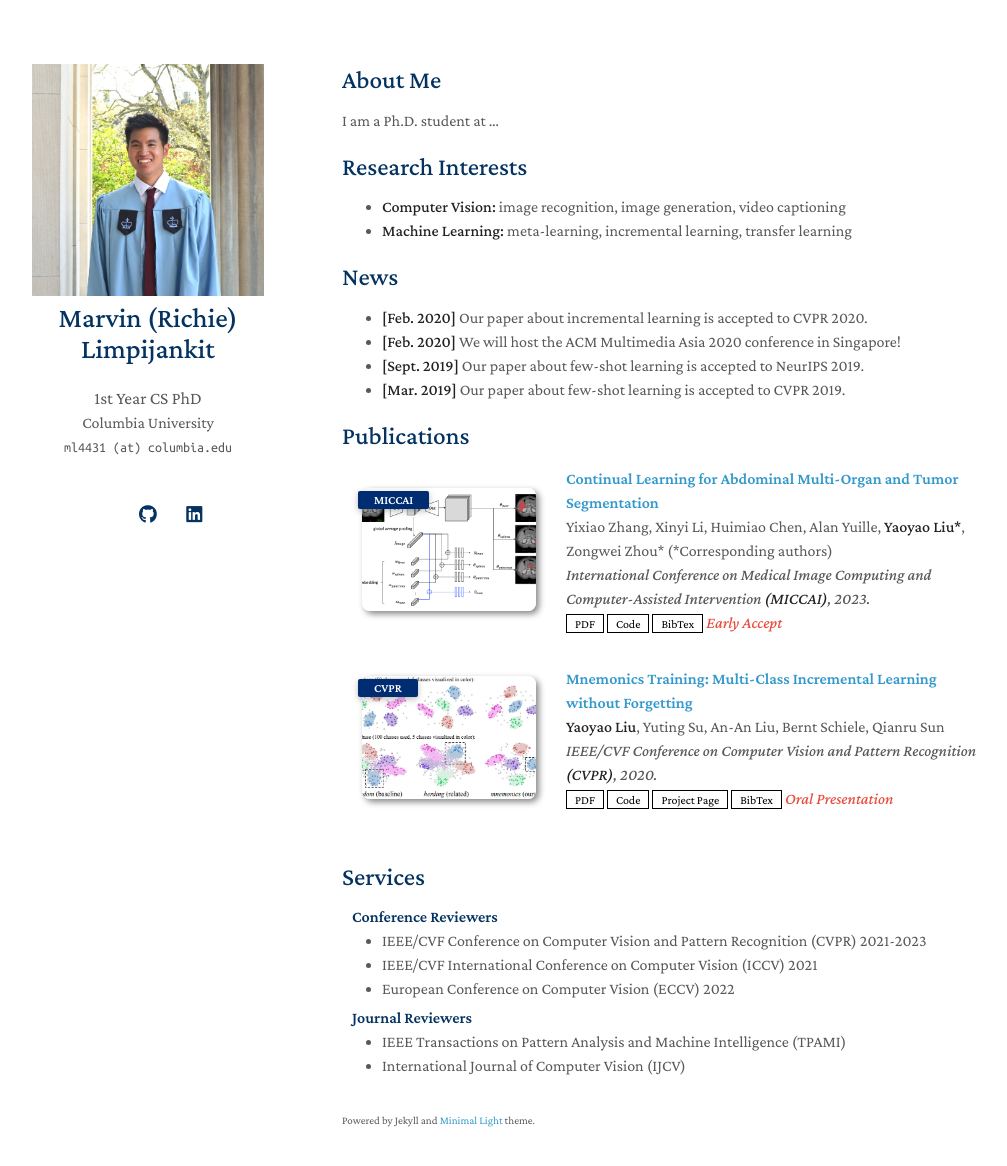
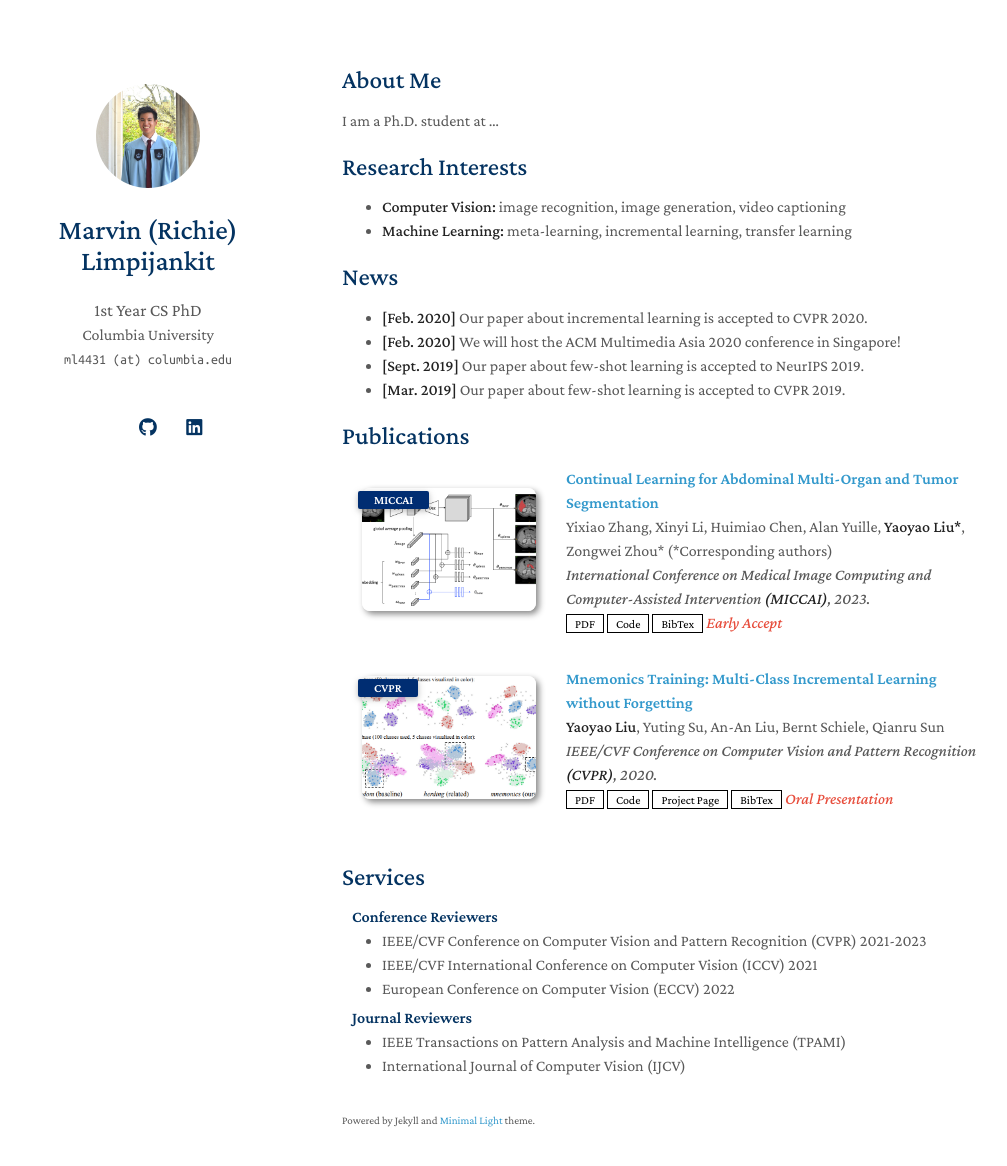
Before and after one commit to mlimpijankit/mlimpijankit.github.io, a Jekyll site: the page built from index.md, in a window 1280 px wide and 1201 px high. Shown: the top 1166 px of the window, without its empty margins (128-1135 px from the left). Built offline with Jekyll 4.4.1, drawn with Linux system fonts in a browser that asks for light colours; a style sheet for code colours, icons or effects is not loaded.

Commit message:
Update homepage.html

```diff
--- a/_layouts/homepage.html
+++ b/_layouts/homepage.html
@@ -40,7 +40,7 @@
       <header>
 
         {% if site.avatar %}
-        <a class="image"><img src="{{ site.avatar }}" alt="avatar" /></a>
+        <a class="image avatar"><img src="{{ site.avatar }}" alt="avatar" /></a>
         {% endif %}
 
         <h1>{{ site.title }}</h1>
```
